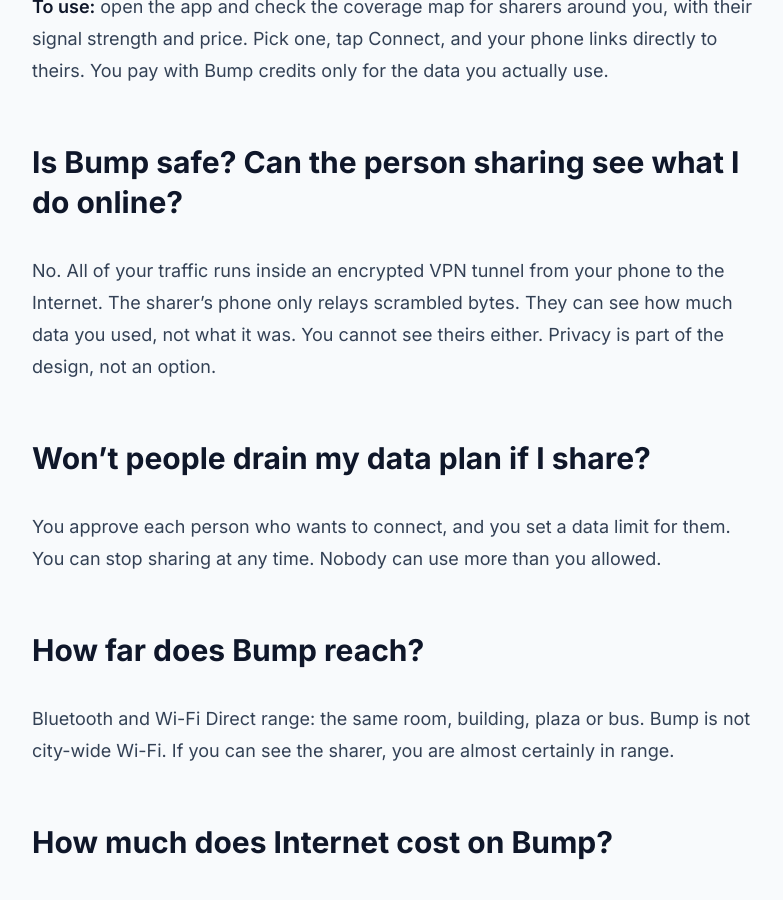
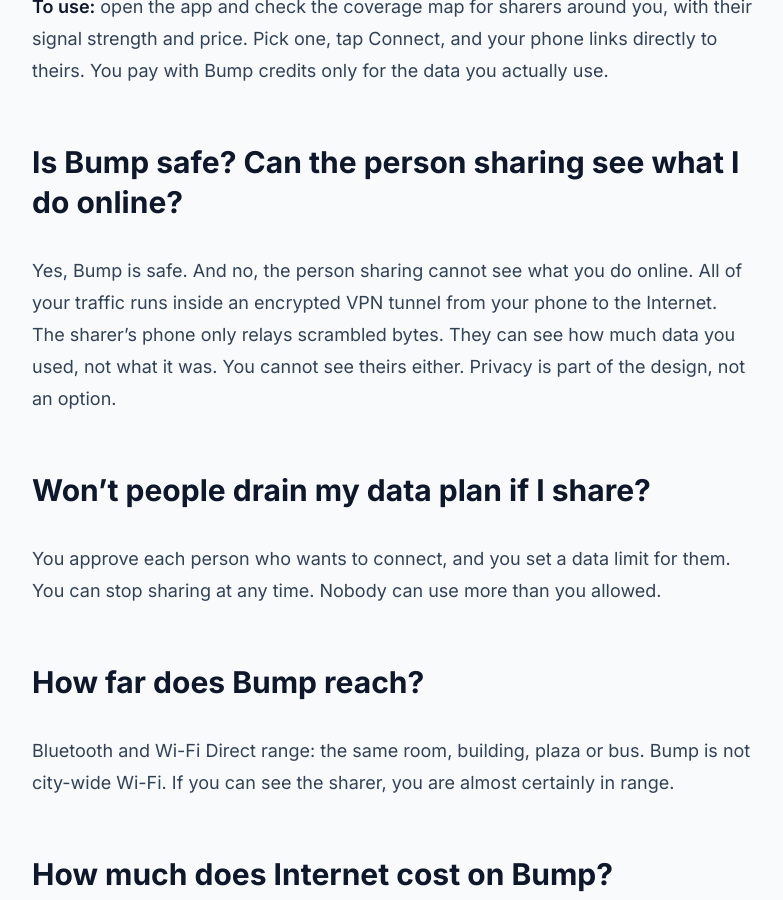
Before and after one commit to BumpApp/bumpapp.github.io, a Jekyll site: the page built from faq/index.md, in a window 1280 px wide and 900 px high, scrolled down 1421 px. Shown: the whole window, without its empty margins (248-1031 px from the left). Built offline with Jekyll 4.4.1, drawn with Linux system fonts in a browser that asks for light colours; nearby versions of some CDN libraries.

Commit message:
FAQ: answer both halves of the safety question
Co-Authored-By: Claude Fable 5.1 <noreply@anthropic.com>

```diff
--- a/faq/index.md
+++ b/faq/index.md
@@ -31,7 +31,7 @@ If nobody is sharing near you yet, the map will be empty. That is not a fault. T
 
 ## Is Bump safe? Can the person sharing see what I do online?
 
-No. All of your traffic runs inside an encrypted VPN tunnel from your phone to the Internet. The sharer's phone only relays scrambled bytes. They can see how much data you used, not what it was. You cannot see theirs either. Privacy is part of the design, not an option.
+Yes, Bump is safe. And no, the person sharing cannot see what you do online. All of your traffic runs inside an encrypted VPN tunnel from your phone to the Internet. The sharer's phone only relays scrambled bytes. They can see how much data you used, not what it was. You cannot see theirs either. Privacy is part of the design, not an option.
 
 ## Won't people drain my data plan if I share?
 
```
Also changed, not shown: es/faq/index.md (+1 -1 lines), pt/faq/index.md (+1 -1 lines).
